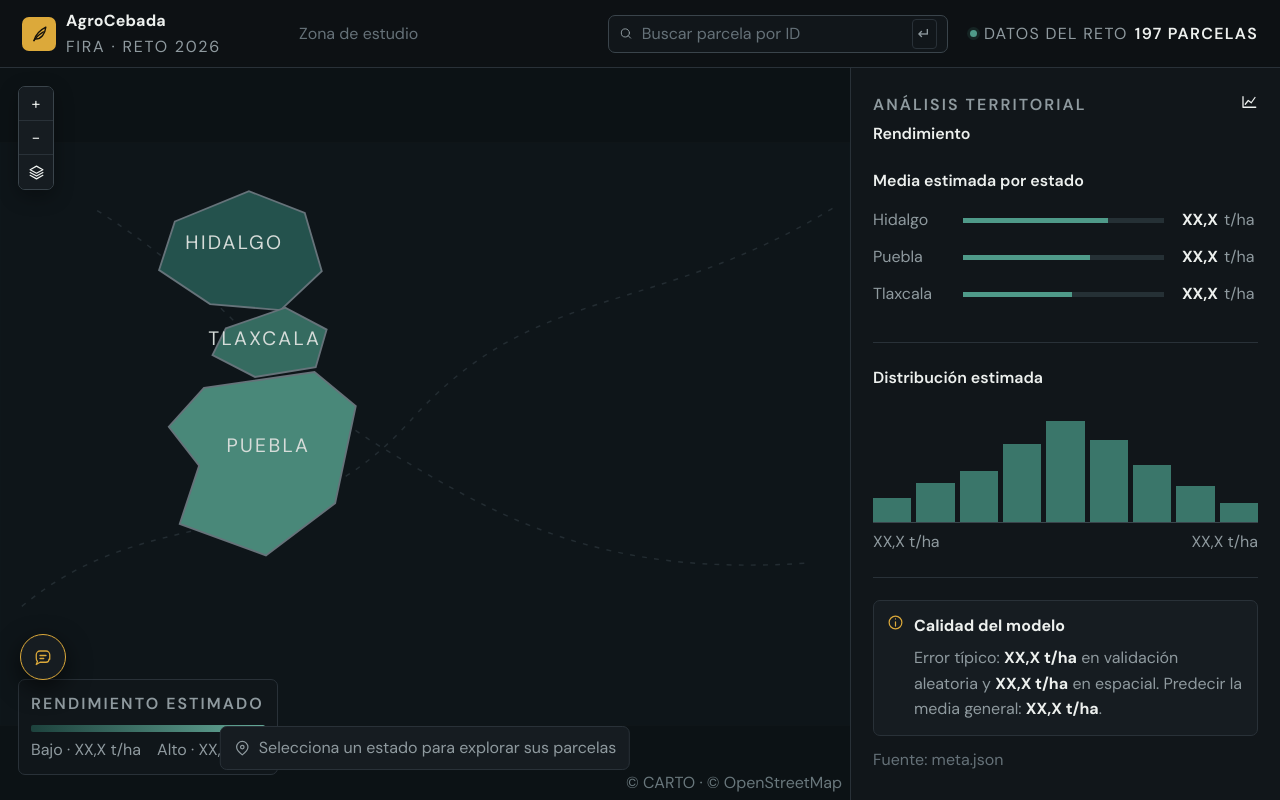
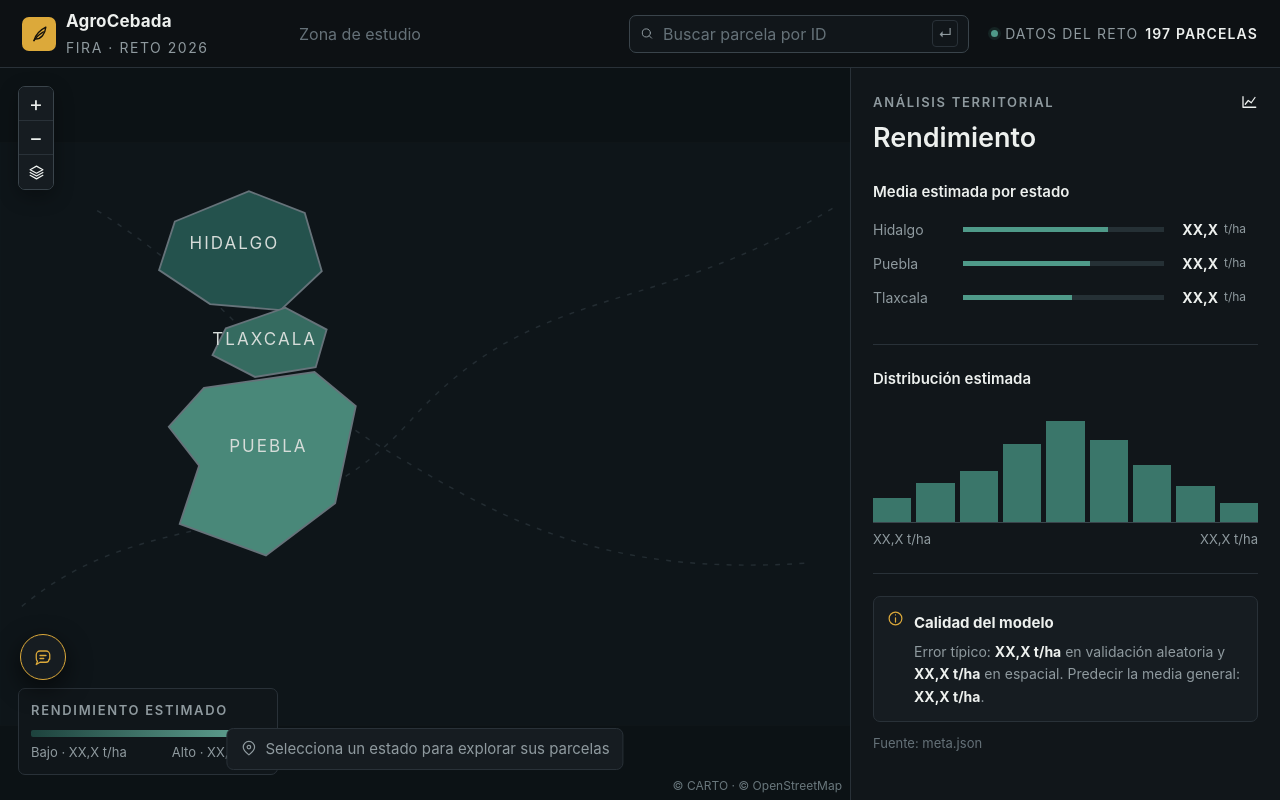
Before and after one commit to Abejandr4/FIRA, a React (Vite) app: page / in a window 1280 px wide. Built offline with nearby package versions, Linux system fonts and the light colour scheme.

Commit message:
Letra más grande: escala tipográfica central en tokens.css
El diseño de Figma Make usaba entre 7 y 10 px en casi todo el texto.
Se reemplazan los 117 font-size fijos por variables --fs-* (tokens.css),
de 11 a 40 px, y se ensanchan los paneles de ancho fijo para que quepan.

```diff
--- a/src/styles/tokens.css
+++ b/src/styles/tokens.css
@@ -16,7 +16,24 @@
   --teal-dark: #28564f;
   --danger: #d9766a;
   --radius: 7px;
+<<<<<<< HEAD
   font-family: "DM Sans", ui-sans-serif, system-ui, sans-serif;
+=======
+  /* Escala tipográfica. Figma Make la dejó entre 7 y 10 px; se subió para legibilidad.
+     Para agrandar o achicar TODO el dashboard, cambia estos valores. (Original de Figma entre paréntesis.) */
+  --fs-micro: 11px;   /* (7)  notas mínimas, nombres de columna */
+  --fs-xs: 12px;      /* (8)  etiquetas, leyendas, captions */
+  --fs-sm: 13px;      /* (9)  texto secundario */
+  --fs-base: 14px;    /* (10) texto de cuerpo en tarjetas */
+  --fs-md: 15px;      /* (11) encabezados de sección */
+  --fs-lg: 16px;      /* (12–13) */
+  --fs-xl: 17px;      /* (14) */
+  --fs-2xl: 19px;     /* (15–16) títulos de tarjeta */
+  --fs-3xl: 21px;     /* (17–20) valores de métricas */
+  --fs-4xl: 27px;     /* (22–24) títulos de página */
+  --fs-hero: 40px;    /* (35) rendimiento estimado */
+  font-family: Inter, ui-sans-serif, system-ui, sans-serif;
+>>>>>>> Letra más grande: escala tipográfica central en tokens.css
   font-variant-numeric: tabular-nums;
   background: var(--bg);
   color: var(--text);
```
